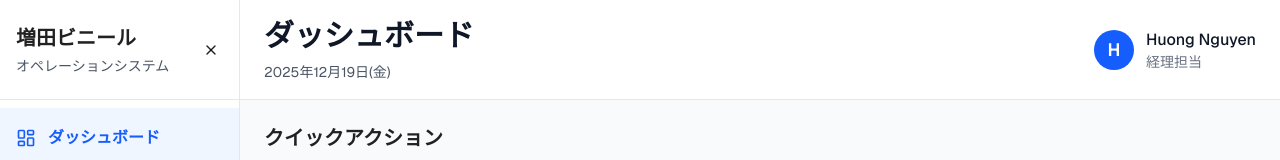
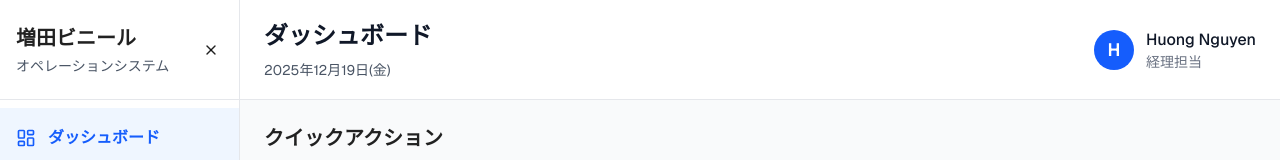
Before and after one commit to asai001/masuda-vinyl-ops, a Next.js app in the folder app/: page /dashboard in a window 1280 px wide. Shown: the top 160 px of the page. Built offline with nearby package versions, Linux system fonts and the light colour scheme; what @mui/material-nextjs would draw is missing.

Commit message:
スタイルの微調整

```diff
--- a/app/src/components/Header.tsx
+++ b/app/src/components/Header.tsx
@@ -23,7 +23,7 @@ export default function Header({ pageTitle, userName, userRole }: HeaderProps) {
   return (
     <header className="h-25 bg-white border-b border-gray-200 flex items-center justify-between px-6 py-2">
       <div className="flex flex-col">
-        <span className="text-3xl font-bold text-gray-900">{pageTitle}</span>
+        <span className="text-2xl font-bold text-gray-900">{pageTitle}</span>
         <span className="text-sm text-gray-600 mt-2">{dateText}</span>
       </div>
       <div className="flex items-center gap-3">
```
